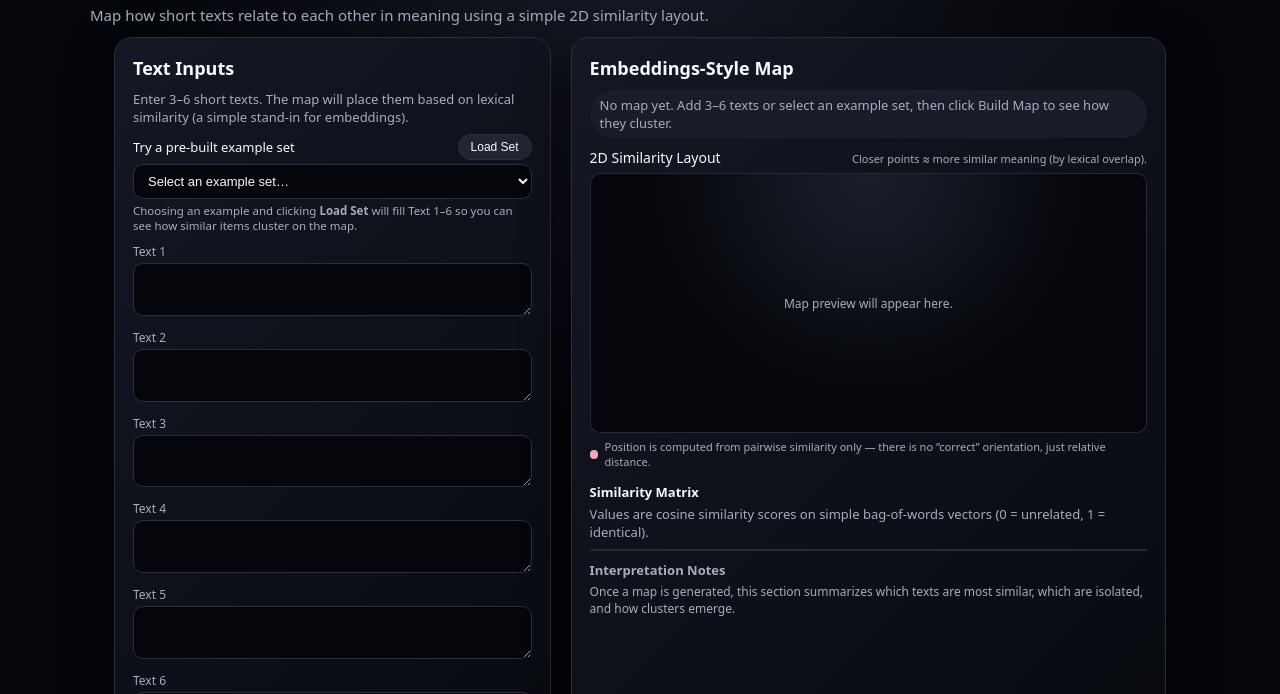
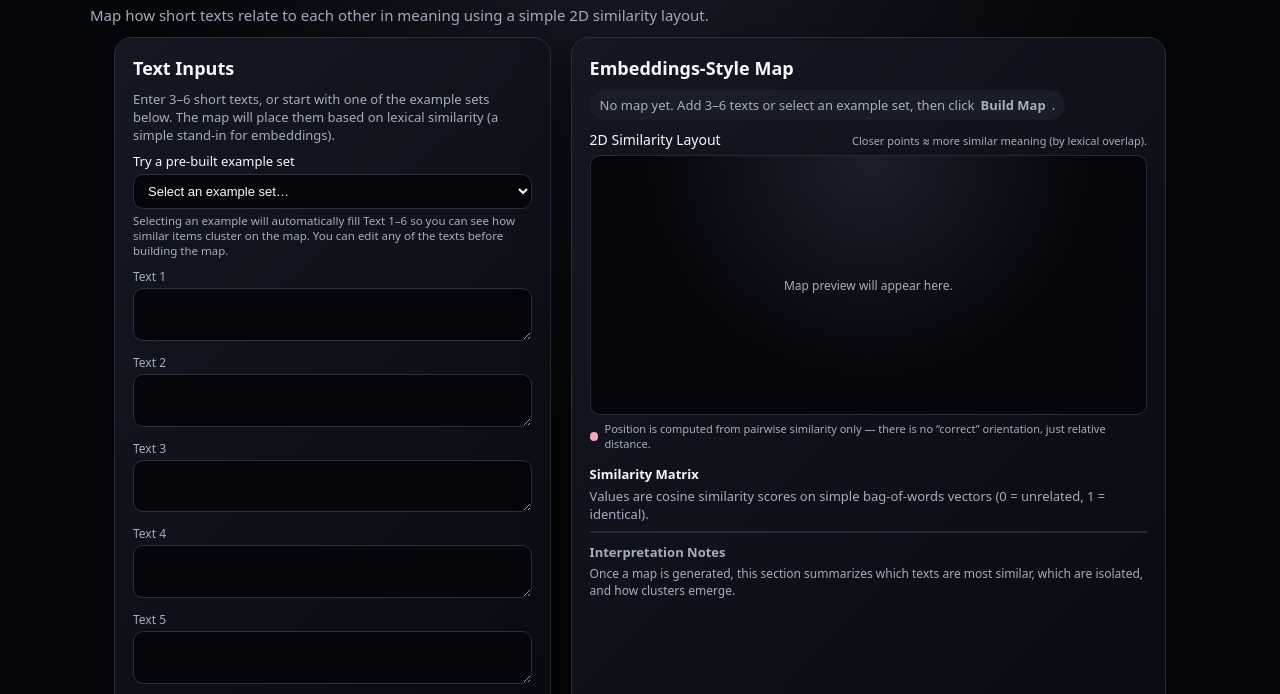
Before and after one commit to rtfenter/Embeddings-Visual-Map, a plain HTML site: page index.html in a window 1280 px wide. Shown: the part 73-767 px from the top of the page. Drawn offline with Linux system fonts and the light colour scheme.

Commit message:
Update index.html

```diff
--- a/index.html
+++ b/index.html
@@ -24,24 +24,21 @@
       </div>
 
       <p class="help-text">
-        Enter 3–6 short texts. The map will place them based on lexical similarity (a simple stand-in for embeddings).
+        Enter 3–6 short texts, or start with one of the example sets below. The map will place them based on lexical similarity (a simple stand-in for embeddings).
       </p>
 
       <div class="example-select-row">
         <div class="example-select-main-row">
           <label for="example-select">Try a pre-built example set</label>
-          <button id="load-examples" class="btn btn-secondary btn-small">
-            Load Set
-          </button>
         </div>
         <select id="example-select" class="example-select">
           <option value="">Select an example set…</option>
           <option value="support">Customer Support FAQs</option>
           <option value="product_vs_finance">Product vs Finance Updates</option>
-          <option value="recipes">Recipes & Meal Ideas</option>
+          <option value="recipes">Recipes &amp; Meal Ideas</option>
         </select>
         <p class="help-text example-select-help">
-          Choosing an example and clicking <strong>Load Set</strong> will fill Text 1–6 so you can see how similar items cluster on the map.
+          Selecting an example will automatically fill Text 1–6 so you can see how similar items cluster on the map. You can edit any of the texts before building the map.
         </p>
       </div>
 
@@ -88,7 +85,7 @@
 
       <div id="summary" class="summary">
         <div class="summary-badge summary-badge-idle">
-          No map yet. Add 3–6 texts or load an example set, then click <strong>Build Map</strong>.
+          No map yet. Add 3–6 texts or select an example set, then click <strong>Build Map</strong>.
         </div>
       </div>
 
```
